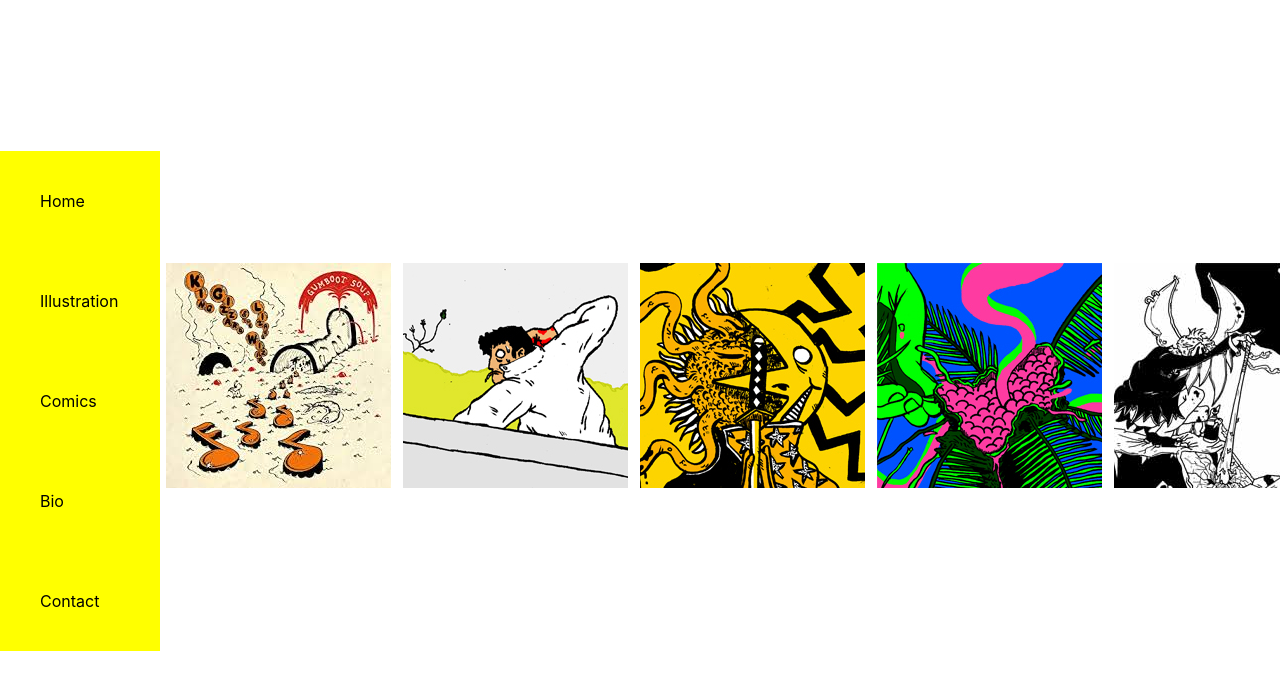
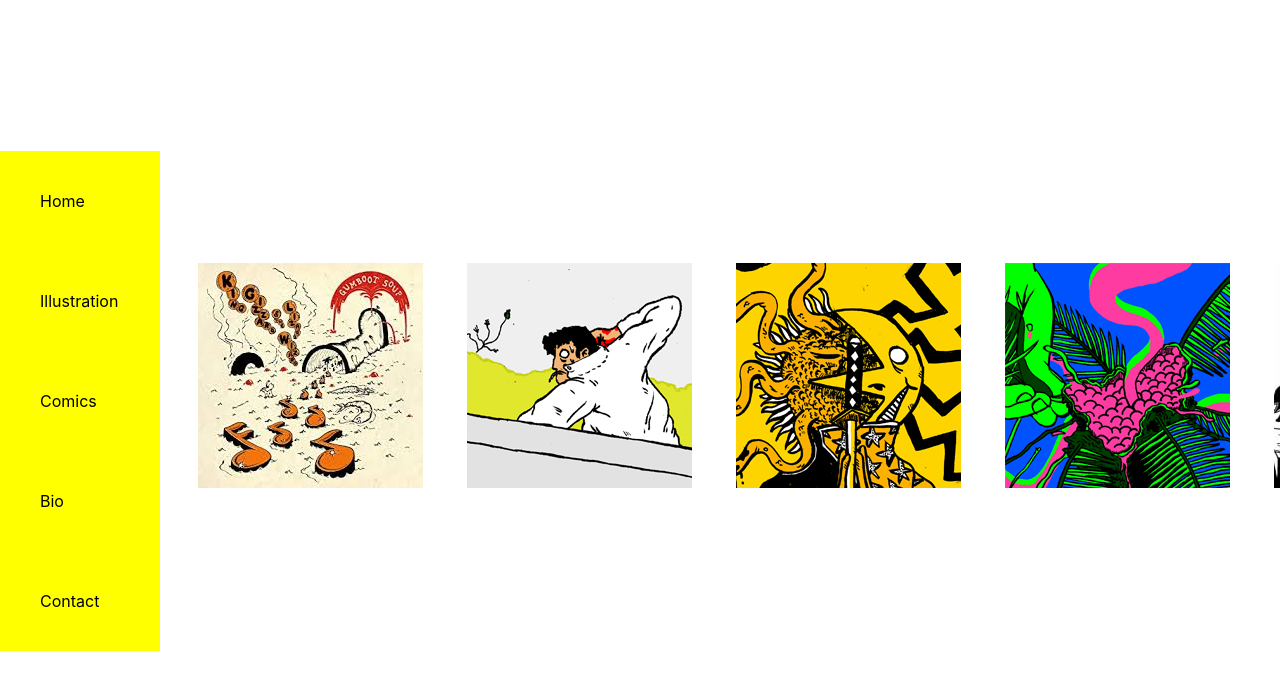
Before and after one commit to prullansky/illustration_portfolio, a Next.js app: page /illustration in a window 1280 px wide. Shown: the top 690 px of the page. Built offline with nearby package versions, Linux system fonts and the light colour scheme.

Commit message:
Illustrations page functional

```diff
--- a/pages/illustration.js
+++ b/pages/illustration.js
@@ -43,14 +43,30 @@ export default function illustration() {
 
         <Navbar />
 
+        <div className= {styles.gallery} style={{ display: !activePic ? "none" : "block" }}>
+
+        <button className={styles.wrapper} onClick={() => setActivePic(undefined)}>
+
+            <img className={styles.homeIllustration} src={activePic?.full} />
+        </button>
+        </div>
+
 
 
     {images.map(pic => {
     return (
-        <div className={styles.containerImage}>
+        <div className={styles.containerIllustrations}>
+
+
+
+
           <button className={styles.wrapper} onClick={() => setActivePic(pic)}>
             <img id='image' src={pic.thumbnail}/>
           </button>
+
+
+
+
         </div>
 
 
--- a/styles/Home.module.css
+++ b/styles/Home.module.css
@@ -52,6 +52,25 @@
   cursor: pointer;
 }
 
+.gallery {
+
+  position: relative;
+
+}
+
+.containerIllustrations {
+
+	display: flex;
+	flex-direction: row;
+	flex-wrap: wrap;
+	justify-content: space-between;
+	align-items: center;
+	align-content: stretch;
+  flex: 1;
+  margin-left: 2em;
+
+}
+
 /* Navbar */
 
 .grid {
```
